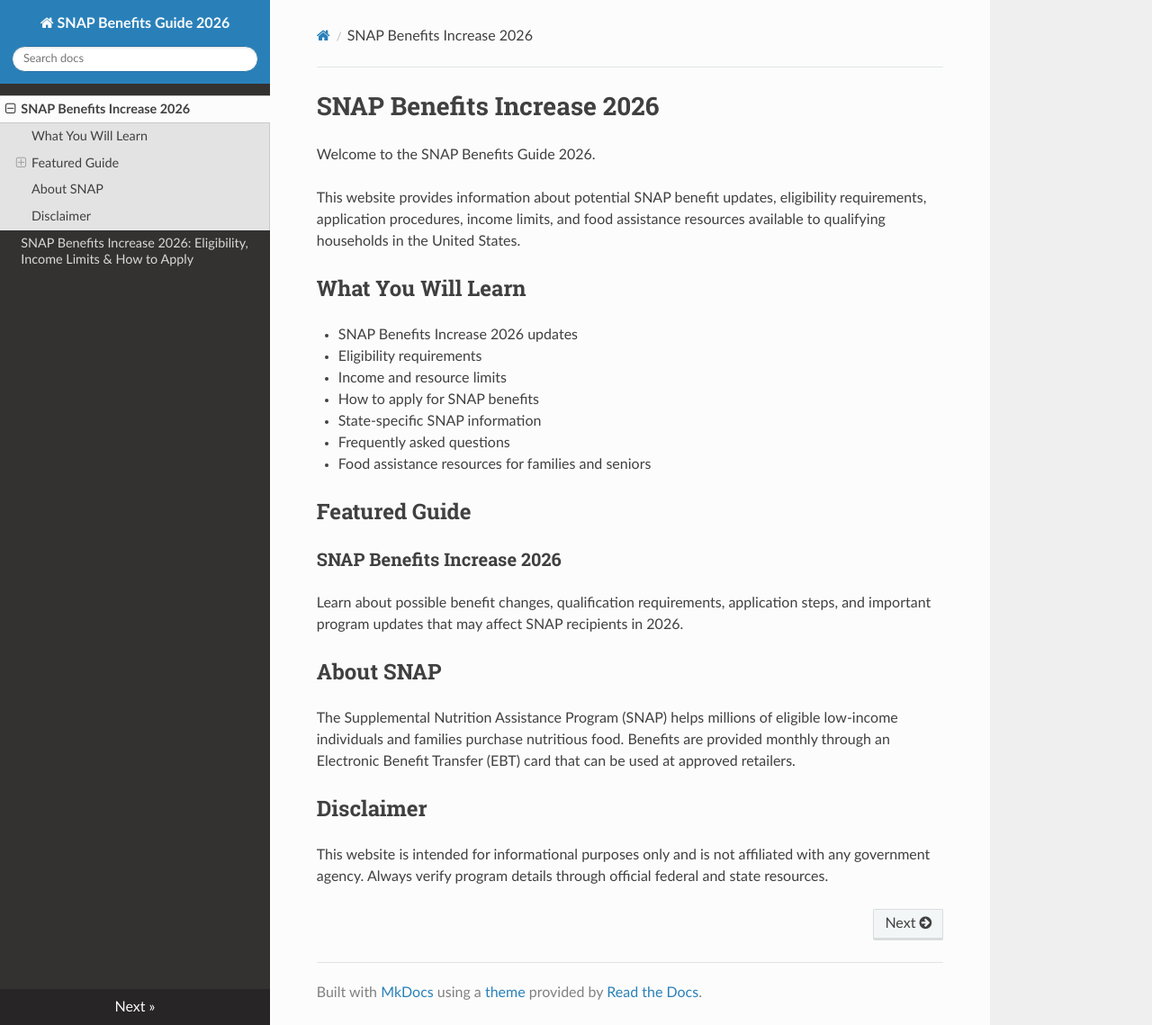
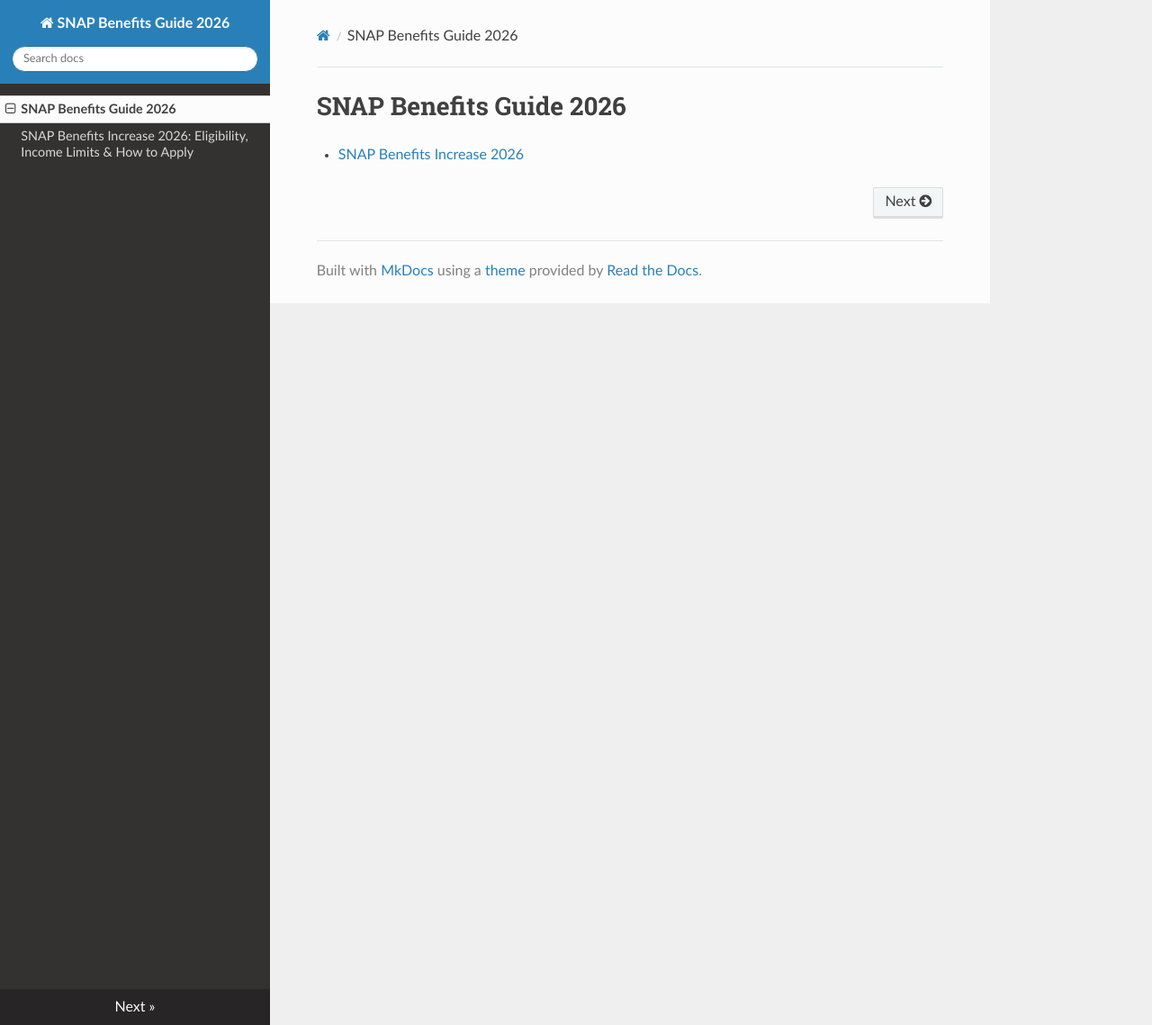
Before and after one commit to primecastzone/SNAP-Benefits-Increase-2026, an MkDocs documentation site: the page built from docs/index.md, in a window 1280 px wide and 1139 px high. Shown: the whole window at 90% size. Built offline with MkDocs 1.6.1, drawn with Linux system fonts in a browser that asks for light colours; nearby versions of some CDN libraries.

Commit message:
Update index.md

```diff
--- a/docs/index.md
+++ b/docs/index.md
@@ -1,29 +1,3 @@
-# SNAP Benefits Increase 2026
+# SNAP Benefits Guide 2026
 
-Welcome to the SNAP Benefits Guide 2026.
-
-This website provides information about potential SNAP benefit updates, eligibility requirements, application procedures, income limits, and food assistance resources available to qualifying households in the United States.
-
-## What You Will Learn
-
-* SNAP Benefits Increase 2026 updates
-* Eligibility requirements
-* Income and resource limits
-* How to apply for SNAP benefits
-* State-specific SNAP information
-* Frequently asked questions
-* Food assistance resources for families and seniors
-
-## Featured Guide
-
-### SNAP Benefits Increase 2026
-
-Learn about possible benefit changes, qualification requirements, application steps, and important program updates that may affect SNAP recipients in 2026.
-
-## About SNAP
-
-The Supplemental Nutrition Assistance Program (SNAP) helps millions of eligible low-income individuals and families purchase nutritious food. Benefits are provided monthly through an Electronic Benefit Transfer (EBT) card that can be used at approved retailers.
-
-## Disclaimer
-
-This website is intended for informational purposes only and is not affiliated with any government agency. Always verify program details through official federal and state resources.
+- [SNAP Benefits Increase 2026](SNAP-Benefits-Increase-2026.md)
```
